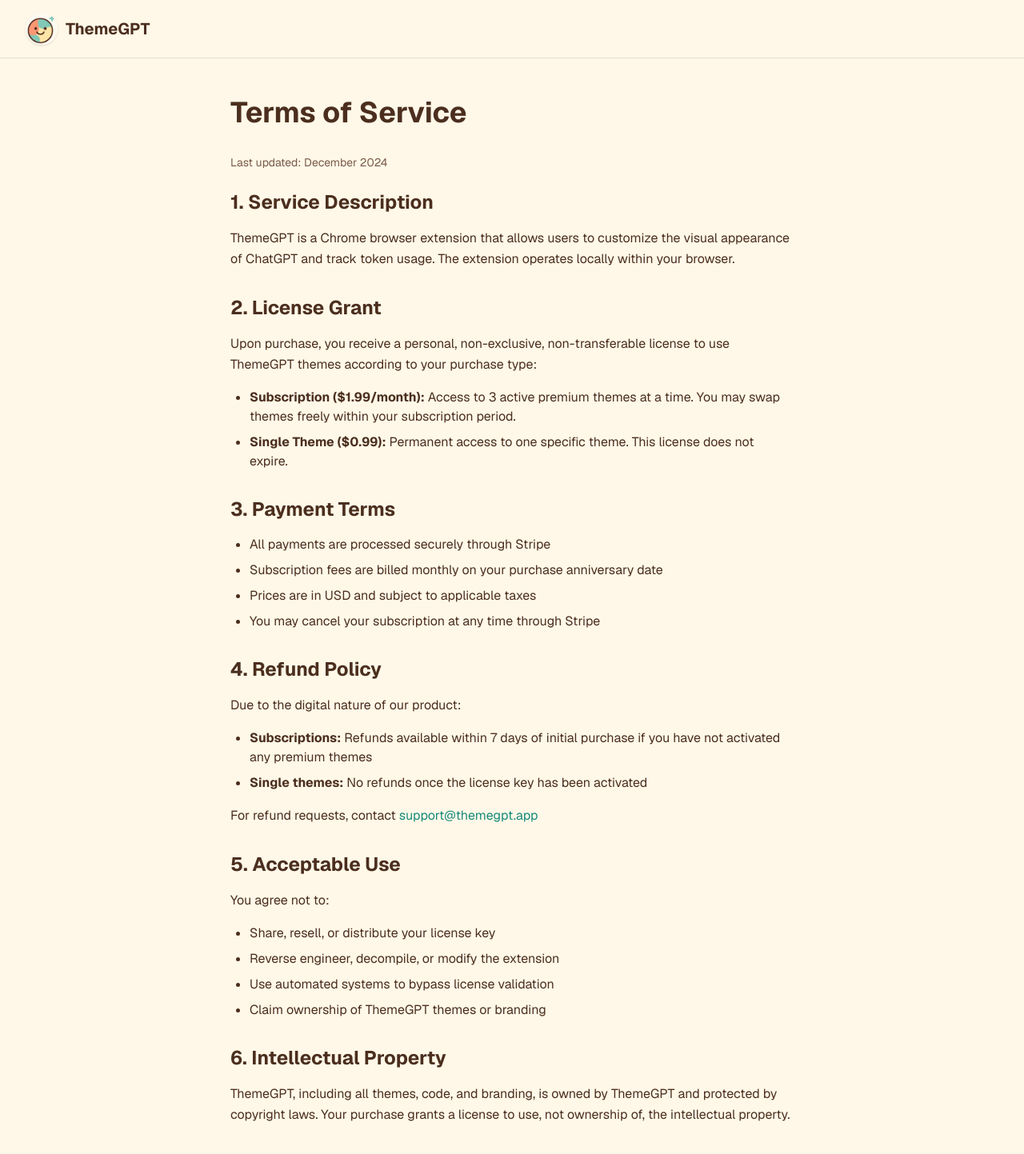
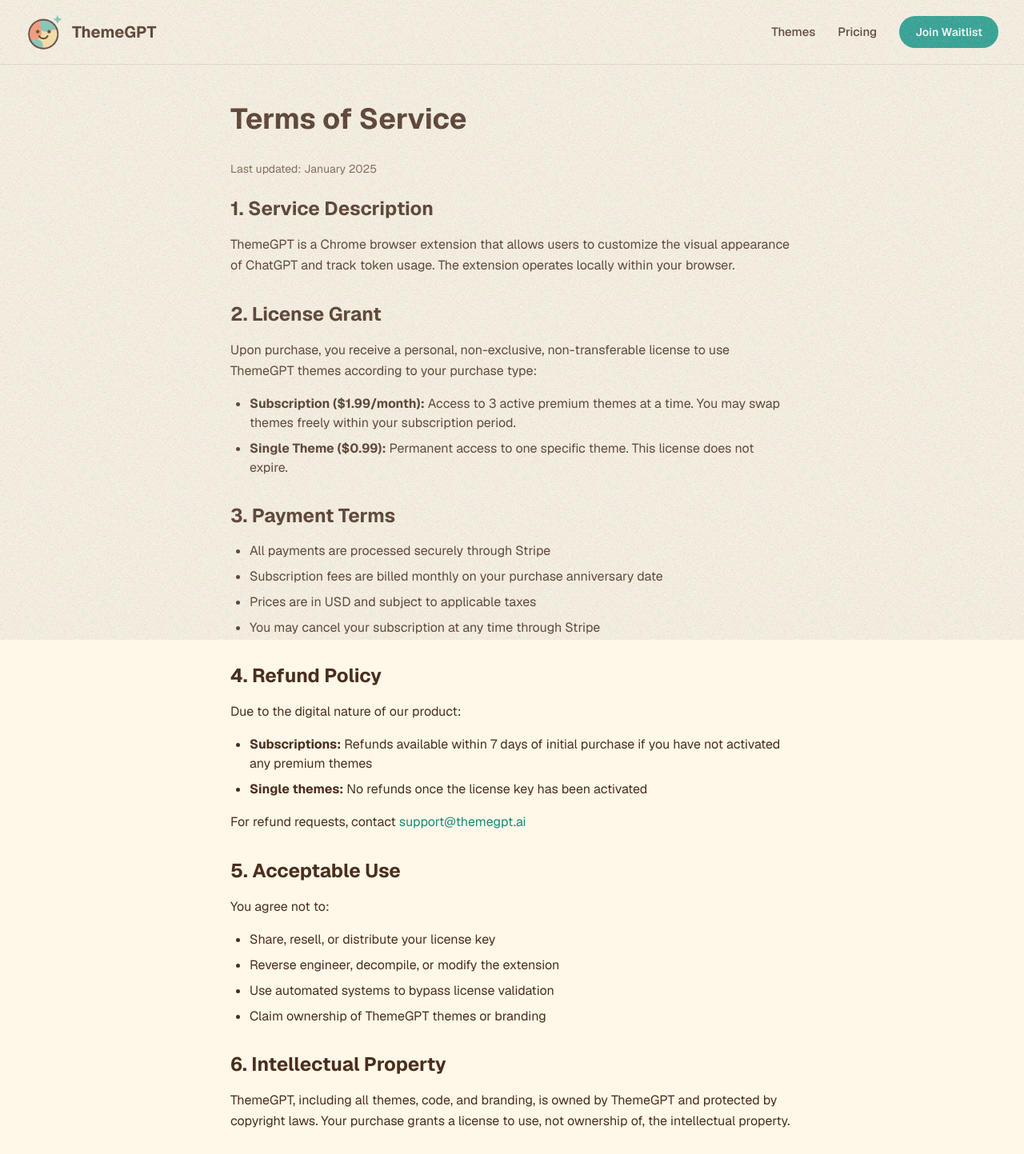
Before and after one commit to Org-EthereaLogic/themegpt-v2.0, a Next.js app in the folder apps/web/: page /terms in a window 1280 px wide. Shown: the top 1443 px of the page at 80% size. Built offline with nearby package versions, Linux system fonts and the light colour scheme.

Commit message:
chore: update terms page and account CTA

```diff
--- a/apps/web/app/account/page.tsx
+++ b/apps/web/app/account/page.tsx
@@ -1,6 +1,7 @@
 "use client";
 
 import { useSession, signOut } from "next-auth/react";
+import Link from "next/link";
 import { useRouter } from "next/navigation";
 import { useEffect, useState } from "react";
 import { SubscriptionResponse, DownloadHistoryItem } from "@themegpt/shared";
@@ -161,12 +162,12 @@ export default function AccountPage() {
               <p className="text-[#7D5A4A] mb-4">
                 You don&apos;t have an active subscription.
               </p>
-              <a
+              <Link
                 href="/#pricing"
                 className="inline-block px-6 py-3 bg-[#7ECEC5] text-white font-medium rounded-lg hover:bg-[#6ABEB5] transition-colors"
               >
                 Subscribe Now
-              </a>
+              </Link>
             </div>
           )}
         </div>
--- a/apps/web/app/terms/page.tsx
+++ b/apps/web/app/terms/page.tsx
@@ -3,29 +3,50 @@ import Link from "next/link";
 import Image from "next/image";
 
 export const metadata: Metadata = {
-  title: "Terms of Service - ThemeGPT",
-  description: "Terms of Service for ThemeGPT Chrome extension",
+  title: "Terms of Service | ThemeGPT",
+  description: "ThemeGPT terms of service - Usage terms, licensing, and policies.",
 };
 
 export default function TermsOfService() {
   return (
-    <div className="min-h-screen bg-cream font-sans text-brown-900">
+    <div className="noise-texture min-h-screen bg-cream font-sans text-brown-900">
       <header className="flex items-center justify-between border-b border-cream-dark bg-cream px-8 py-4">
         <Link href="/" className="flex items-center gap-2.5">
           <Image
-            src="/mascot-48.png"
+            src="/mascot-transparent.png"
             alt="ThemeGPT mascot"
-            width={40}
-            height={40}
-            className="h-10 w-10 rounded-full shadow-sm"
+            width={48}
+            height={48}
+            className="h-12 w-12"
+            priority
           />
           <span className="text-xl font-bold text-brown-900">ThemeGPT</span>
         </Link>
+        <nav className="flex items-center gap-7">
+          <Link
+            href="/#themes"
+            className="text-[15px] font-medium text-brown-900 hover:text-teal-500 transition-colors"
+          >
+            Themes
+          </Link>
+          <Link
+            href="/#pricing"
+            className="text-[15px] font-medium text-brown-900 hover:text-teal-500 transition-colors"
+          >
+            Pricing
+          </Link>
+          <Link
+            href="/#waitlist"
+            className="cursor-pointer rounded-full bg-teal-500 px-5 py-2.5 text-sm font-semibold text-white transition-all hover:-translate-y-px hover:shadow-lg hover:shadow-teal-500/30"
+          >
+            Join Waitlist
+          </Link>
+        </nav>
       </header>
 
       <main className="mx-auto max-w-3xl px-8 py-12">
         <h1 className="mb-8 text-4xl font-bold text-brown-900">Terms of Service</h1>
-        <p className="mb-6 text-sm text-brown-600">Last updated: December 2024</p>
+        <p className="mb-6 text-sm text-brown-600">Last updated: January 2025</p>
 
         <div className="prose prose-brown max-w-none space-y-8">
           <section>
@@ -82,8 +103,8 @@ export default function TermsOfService() {
             </ul>
             <p className="text-brown-700 leading-relaxed mt-4">
               For refund requests, contact{" "}
-              <a href="mailto:support@themegpt.app" className="text-teal-600 hover:underline">
-                support@themegpt.app
+              <a href="mailto:support@themegpt.ai" className="text-teal-600 hover:underline">
+                support@themegpt.ai
               </a>
             </p>
           </section>
@@ -150,8 +171,8 @@ export default function TermsOfService() {
             <h2 className="text-2xl font-bold text-brown-900 mb-4">11. Contact</h2>
             <p className="text-brown-700 leading-relaxed">
               For questions about these terms, contact us at{" "}
-              <a href="mailto:legal@themegpt.app" className="text-teal-600 hover:underline">
-                legal@themegpt.app
+              <a href="mailto:legal@themegpt.ai" className="text-teal-600 hover:underline">
+                legal@themegpt.ai
               </a>
             </p>
           </section>
```
